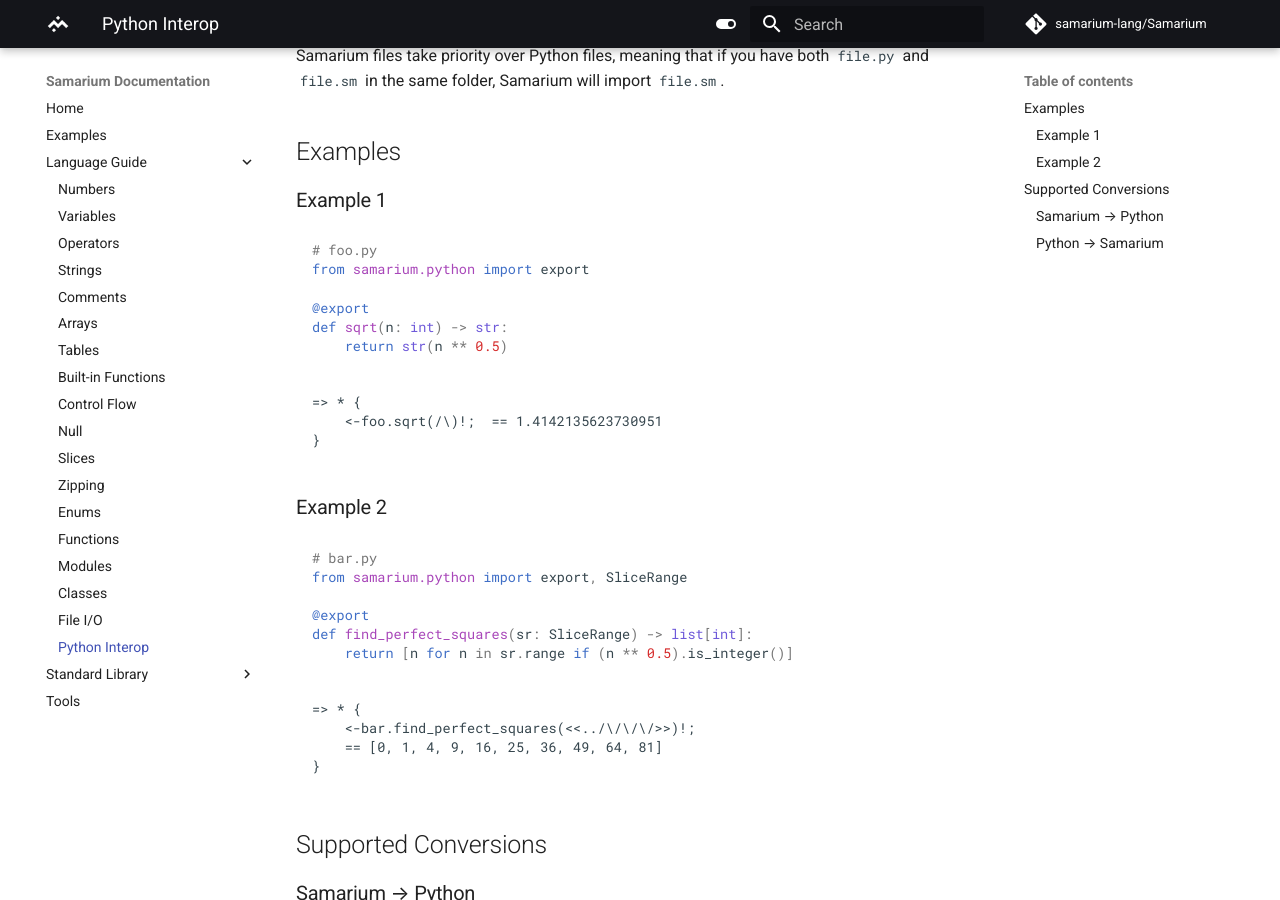
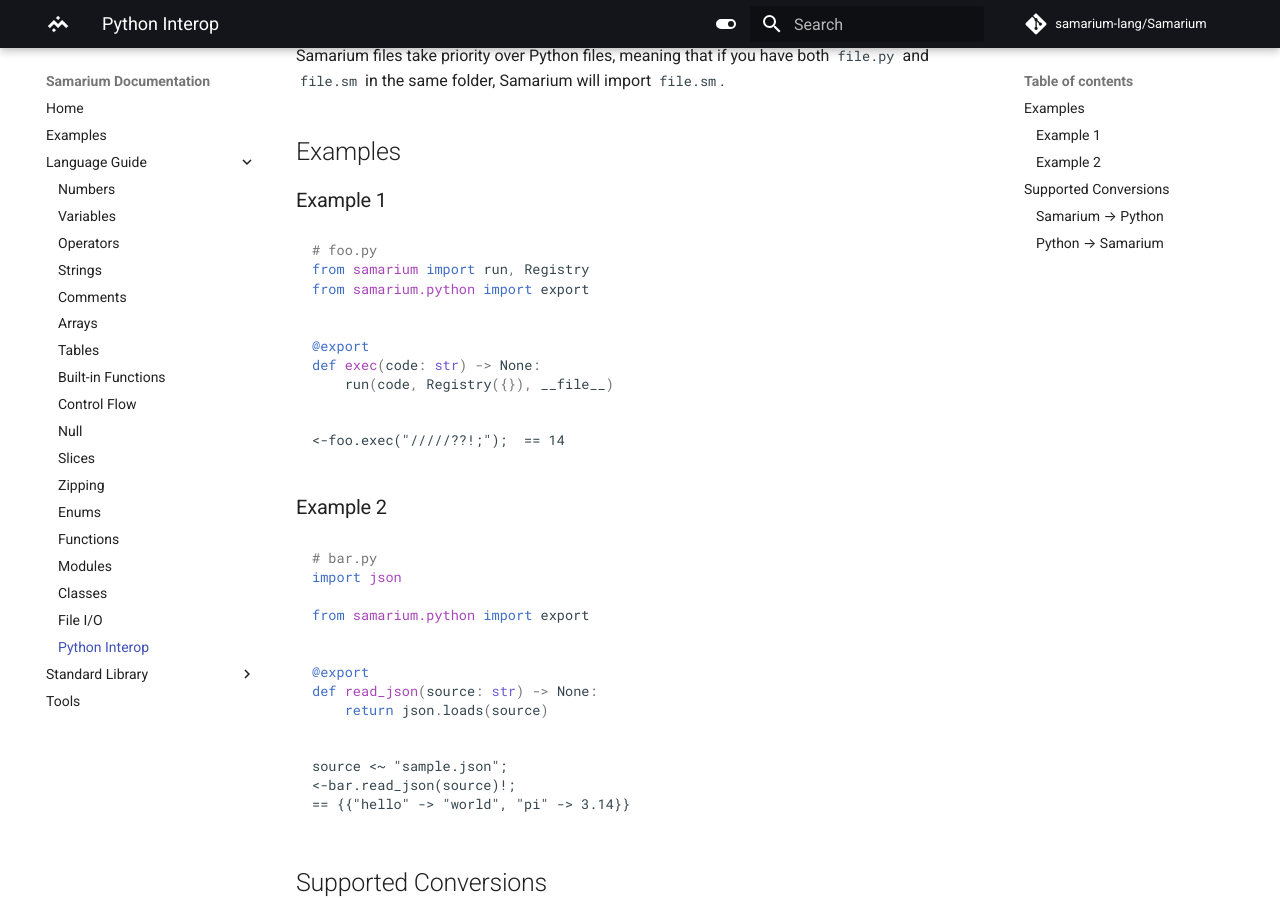
Before and after one commit to samarium-lang/Samarium, an MkDocs documentation site: the page built from docs/interop.md, in a window 1280 px wide and 900 px high, scrolled down 380 px. Built offline with MkDocs 1.6.1 and Material for MkDocs 9.7.7, drawn with Linux system fonts in a browser that asks for light colours; comment, search, counter and statistics services are not loaded.

Commit message:
(docs) Updated Python interop examples

````diff
--- a/docs/interop.md
+++ b/docs/interop.md
@@ -20,32 +20,34 @@
 ### Example 1
 ```py
 # foo.py
+from samarium import run, Registry
 from samarium.python import export
 
+
 @export
-def sqrt(n: int) -> str:
-    return str(n ** 0.5)
+def exec(code: str) -> None:
+    run(code, Registry({}), __file__)
 ```
 ```sm
-=> * {
-    <-foo.sqrt(/\)!;  == 1.4142135623730951
-}
+<-foo.exec("/////??!;");  == 14
 ```
 
 ### Example 2
 ```py
 # bar.py
-from samarium.python import export, SliceRange
+import json
+
+from samarium.python import export
+
 
 @export
-def find_perfect_squares(sr: SliceRange) -> list[int]:
-    return [n for n in sr.range if (n ** 0.5).is_integer()]
+def read_json(source: str) -> None:
+    return json.loads(source)
 ```
 ```sm
-=> * {
-    <-bar.find_perfect_squares(<<../\/\/\/>>)!;
-    == [0, 1, 4, 9, 16, 25, 36, 49, 64, 81]
-}
+source <~ "sample.json";
+<-bar.read_json(source)!;
+== {{"hello" -> "world", "pi" -> 3.14}}
 ```
 
 ## Supported Conversions
````
